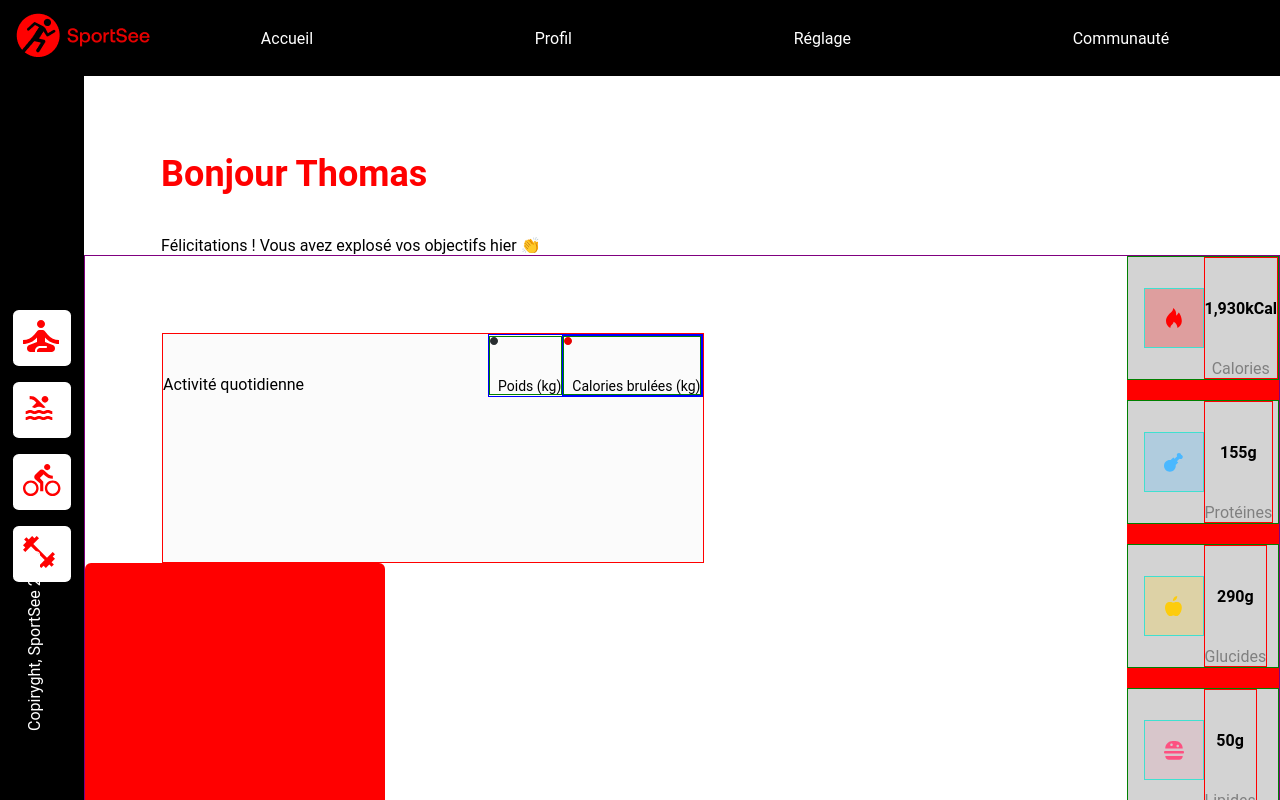
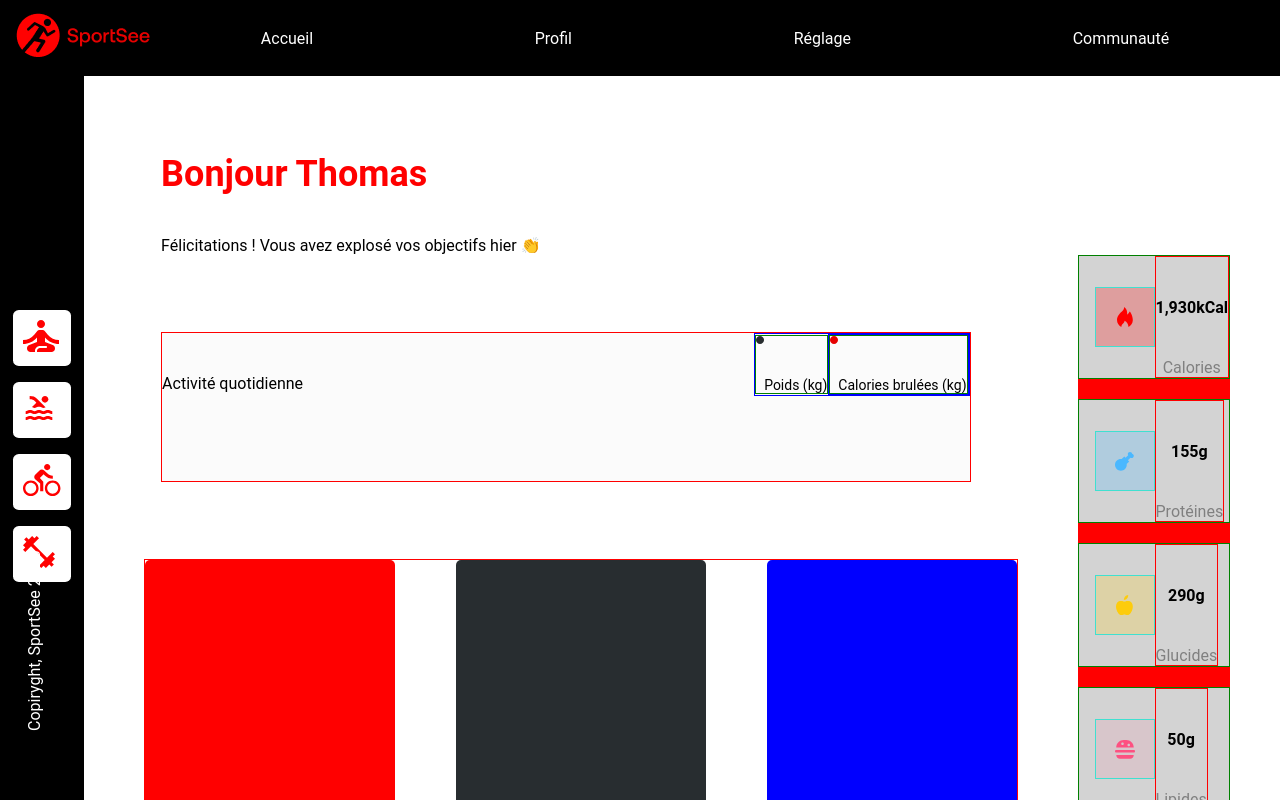
Before and after one commit to Startom78/P12_SportSee_Frontend, a React (Vite) app: page / in a window 1280 px wide. Shown: the top 800 px of the page. Built offline with nearby package versions, Linux system fonts and the light colour scheme.

Commit message:
created graphcis divs

```diff
--- a/package.json
+++ b/package.json
@@ -12,7 +12,8 @@
   "dependencies": {
     "d3": "^7.9.0",
     "react": "^19.2.0",
-    "react-dom": "^19.2.0"
+    "react-dom": "^19.2.0",
+    "recharts": "^3.8.1"
   },
   "devDependencies": {
     "@eslint/js": "^9.39.1",
--- a/src/App.jsx
+++ b/src/App.jsx
@@ -17,11 +17,13 @@ function App() {
       <main>
         <Greetings />
         <div className='main-blocks'>
-            <div>
+            <div className='activities-blocks'>
              <DailyActivity />
-             <AverageSessions />
-             <Hexagongraphic />
-             <Score />
+             <div className='graphics-blocks'>
+              <AverageSessions />
+              <Hexagongraphic />
+              <Score />
+             </div>
             </div>
 
             <aside>
--- a/src/components/averagesessions/Averagesessions.jsx
+++ b/src/components/averagesessions/Averagesessions.jsx
@@ -1,10 +1,11 @@
-import './averagesessions.css'
+import './averagesessions.css';
+import { LineChart, Line, XAxis, YAxis, CartesianGrid, Tooltip, ResponsiveContainer } from 'recharts';
 
 function AverageSessions(){
     return(
         <>
             <div className="averageSessionsCss">
-                {/* incorporer ici les données de l'user */}
+
             </div>
         </>
     )
--- a/src/components/averagesessions/averagesessions.css
+++ b/src/components/averagesessions/averagesessions.css
@@ -1,6 +1,6 @@
 .averageSessionsCss{
-    width: 300px;
-    height: 300px;
+    width: 250px;
+    height: 250px;
     background-color: #FF0000;
     border-radius: 2%;
 }
--- a/src/components/dailyactivity/dailyactivity.css
+++ b/src/components/dailyactivity/dailyactivity.css
@@ -5,8 +5,8 @@
     background-color: #FBFBFB;
     border: 1px solid red;
     width: 100%;
-    height: 40%;
-    margin : 77px 107px 0 77px;
+    min-height : 150px;
+    margin : 77px 107px 77px 77px;
 }
 
 .indicators{
--- a/src/components/hexagondiagram/hexagon.css
+++ b/src/components/hexagondiagram/hexagon.css
@@ -1,6 +1,6 @@
 .hexagon{
-    width: 30%;
-    height: 33%;
+    width: 250px;
+    height: 250px;
     background-color: #282D30;
     border-radius: 2%;
 }
--- a/src/components/nutriments/nutriments.css
+++ b/src/components/nutriments/nutriments.css
@@ -1,5 +1,6 @@
 .nutrimentsContainer{
     background-color: red;
+    margin-right: 50px;
 }
 
 .nutrimentContainer{
--- a/src/components/score/score.css
+++ b/src/components/score/score.css
@@ -1,6 +1,6 @@
 .score{
-    width: 30%;
-    height: 33%;
-    background-color: #FBFBFB;
+    width: 250px;
+    height: 250px;
+    background-color: blue;
     border-radius: 2%;
 }
--- a/src/index.css
+++ b/src/index.css
@@ -5,7 +5,8 @@
     font-family: Roboto;
 }
 
-body{
+html, body{
+  width: 100%;
   height: 100%;
 }
 
@@ -15,15 +16,31 @@ main{
 }
 .main-all{
   display: flex;
-  width: 100%;
   height: 100%;
-
+  flex : 1;
 }
 
 .main-blocks{
   display: flex;
+  height : auto;
+  justify-content: space-between;
+
+}
+
+.activities-blocks{
+  display: flex;
+  flex-direction: row;
+  flex-wrap: wrap;
+  width: 100%;
+  height: 100%;
+}
+
+.graphics-blocks{
+  display: flex;
+  flex-direction: row;
   justify-content: space-between;
   width: 100%;
-  height: 100%;
-  border: 1px solid purple;
+  margin : 0 60px 0 60px;
+  height: auto;
+  border: 1px solid red;
 }
--- a/vite.config.js
+++ b/vite.config.js
@@ -6,6 +6,10 @@ export default defineConfig({
   server: {
     host: '0.0.0.0',  // écoute sur toutes les interfaces
     port: 5173,
+    watch: {
+      usePolling: true,    // ← clé du fix
+      interval: 1000,
+    }
   },
   plugins: [
     react({
```
Also changed, not shown: 2 other files (tests, documents, lock files or other folders).
